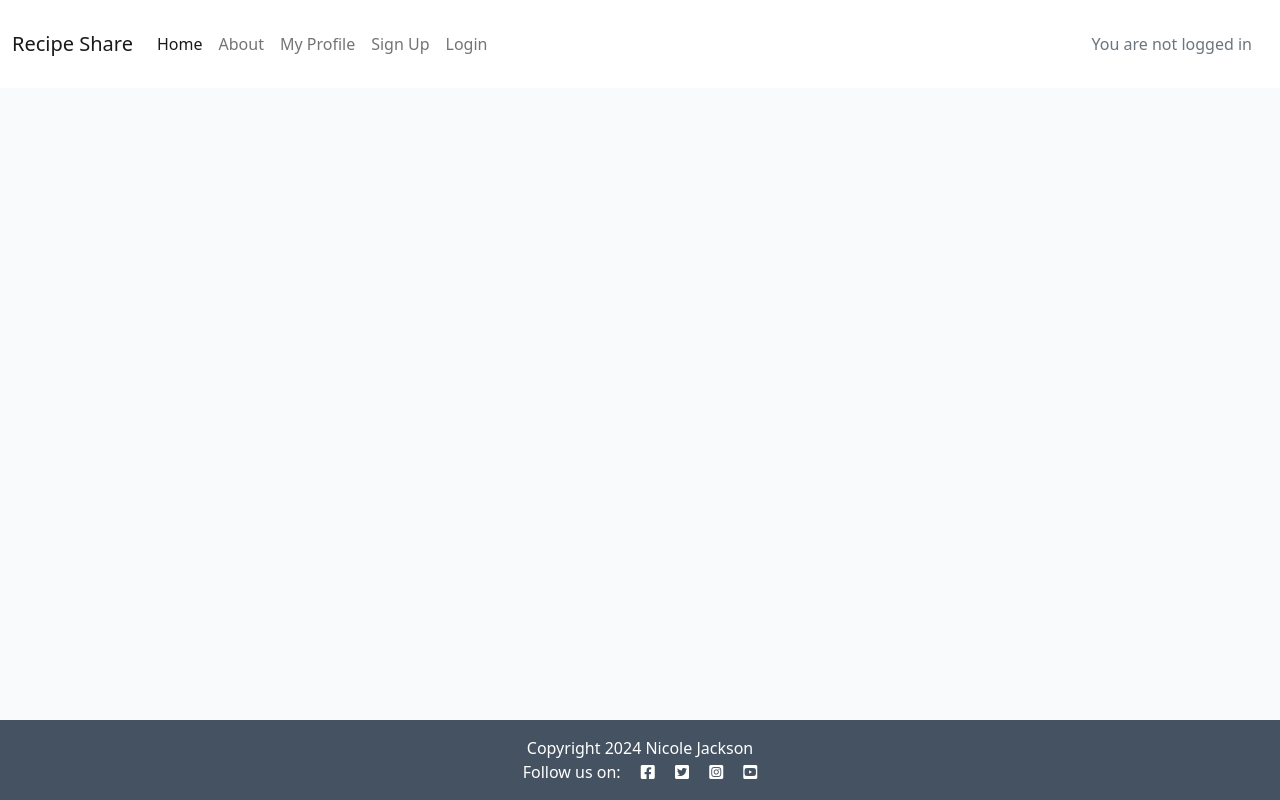
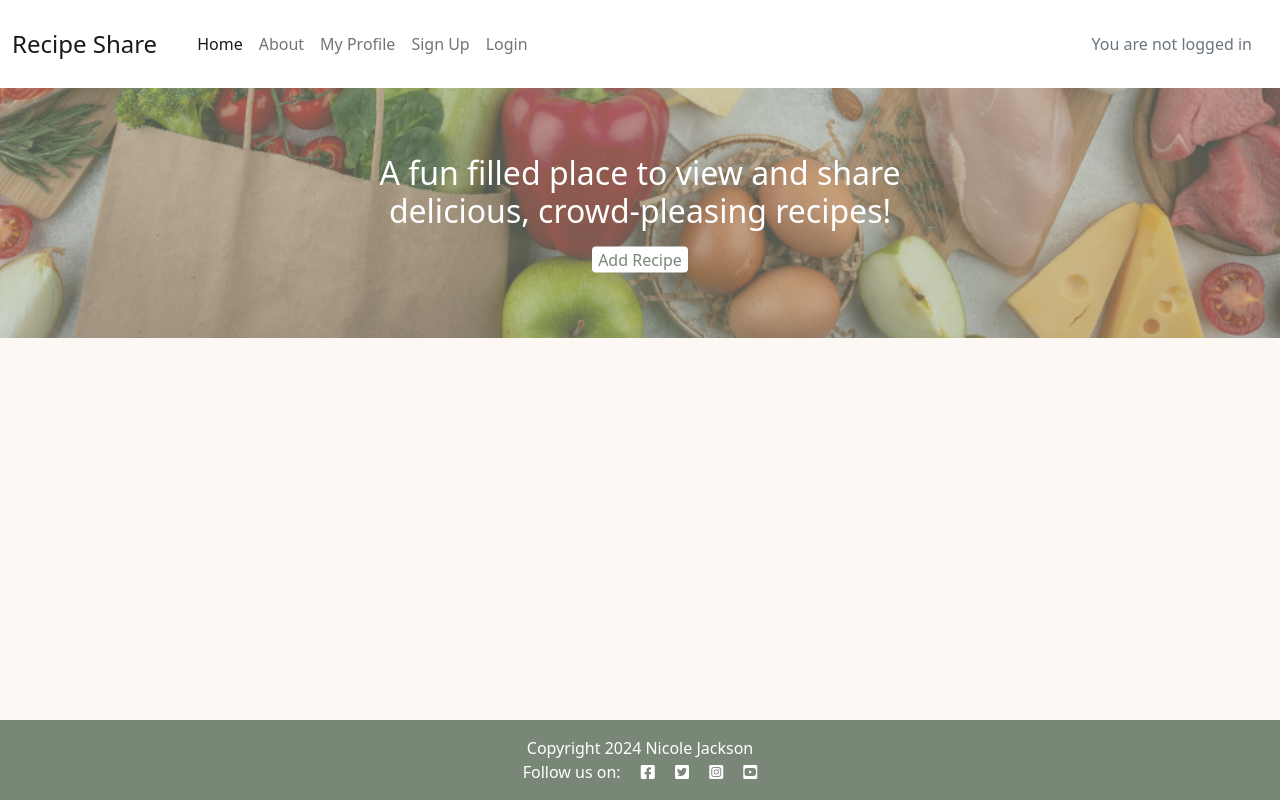
Before and after one commit to NicoleJackson89/pp4-recipe-share, a Django app: page / in a window 1280 px wide. Run offline with Django 4.2, Linux system fonts and the light colour scheme; data that the repository does not hold is empty; parts of the project's set-up code (start-up, migrations or seed data) failed here and were passed over.

Commit message:
Update: Styling on html pages

```diff
--- a/blog/templates/blog/index.html
+++ b/blog/templates/blog/index.html
@@ -4,6 +4,19 @@
 {% block content %}
 
 <!-- index.html content starts here -->
+<!-- hero image -->
+<!-- <div class="hero">
+    <div class="justify-content-md-center">
+        <img class="hero-img" src="{% static 'images/hero-1.jpg' %}" alt="placeholder image">
+    </div>
+</div> -->
+<div class="hero-image">
+    <div class="hero-text">
+        <h2>A fun filled place to view and share delicious, crowd-pleasing recipes!</h2>
+        <button class="btn-recipe rounded mt-2">Add Recipe</button>
+    </div>
+</div>
+
 <div class="container-fluid">
     <div class="row">
 
@@ -21,7 +34,7 @@
                                 {% else %}
                                 <img class="card-img-top" src=" {{ recipe.feat_img.url }}" alt="{{ recipe.title }}">
                                 {% endif %}
-                                <div class="image-flash ">
+                                <div class="image-flash">
                                     <p class="author">Author: {{ recipe.author }}</p>
                                 </div>
                             </div>
@@ -31,12 +44,15 @@
                             </a>
 
                             <hr />
-                            <p class="card-text text-muted h6"><i class="far fa-heart"></i>
-                                {{ recipe.likes_count }}
-                            </p>
-                            <!-- <p class="card-text text-muted h6"> {{ recipe.created_on}} <span class="text-secondary"><i class="far fa-heart"></i></span>
+                            <!-- <p class="card-text text-muted h6"><i class="far fa-heart"></i>
                                 {{ recipe.likes_count }}
                             </p> -->
+                            <div class="d-flex flex-row-reverse">
+                                <p class="card-text text-muted h6"> {{ recipe.created_on}} <span class="text-secondary .d-inline-flex"><i class="far fa-heart"></i></span>
+                                {{ recipe.likes_count }}
+                                </p>
+                            </div>
+
                         </div>
                     </div>
                 </div>
@@ -53,10 +69,13 @@
     <nav aria-label="Page navigation">
         <ul class="pagination justify-content-center">
             {% if page_obj.has_previous %}
-            <li><a href="?page={{ page_obj.previous_page_number }}" class="page-link">&laquo; Back </a></li>
+            <li><a href="?page={{ page_obj.previous_page_number }}" class="rounded page-link btn-secondary">&laquo;
+                    Back
+                </a></li>
             {% endif %}
             {% if page_obj.has_next %}
-            <li><a href="?page={{ page_obj.next_page_number }}" class="page-link"> Next &raquo;</a></li>
+            <li><a href="?page={{ page_obj.next_page_number }}" class="rounded page-link btn-secondary"> Next
+                    &raquo;</a></li>
             {% endif %}
         </ul>
     </nav>
--- a/recipeshare/settings.py
+++ b/recipeshare/settings.py
@@ -55,7 +55,7 @@ INSTALLED_APPS = [
     'cloudinary',
     'blog',
     'about',
-    'my_profile.apps.MyProfileConfig'
+    'my_profile.apps.MyProfileConfig',
 ]
 
 SITE_ID = 1
--- a/static/css/style.css
+++ b/static/css/style.css
@@ -7,11 +7,11 @@ body {
 }
 
 .dark-bg {
-    background-color: #445261;
+    background-color: #798777;
 }
 
 .main-bg {
-    background-color: #F9FAFC;
+    background-color: #fdf8f3;
 }
 
 .card {
@@ -26,9 +26,10 @@ body {
 .image-flash {
     position: absolute;
     bottom: 5%;
-    min-width: 30%;
-    left: -2px;
-    background-color: #188181;
+    min-width: 25%;
+    right: -2px;
+    background-color: #798777;
+    text-align: center;
 }
 
 .scale {
@@ -52,7 +53,7 @@ body {
 }
 
 .masthead-text {
-    background-color: #445261;
+    background-color: #798777;
     color: white;
     position: relative;
 }
@@ -69,7 +70,7 @@ body {
     right: 90%;
     height: 100%;
     width: 150%;
-    background: #445261;
+    background: #798777;
     -webkit-transform: skew(15deg);
     -moz-transform: skew(15deg);
     transform: skew(15deg);
@@ -82,12 +83,16 @@ body {
 
 .post-link {
     text-decoration: none;
-    color: #445261;
+    color: #383b37;
 }
 
 .post-link:hover,
 .page-link {
-    color: #E84610;
+    color: #798777;
+}
+
+.page-link, a {
+    color: #798777;
 }
 
 .post-title {
@@ -101,25 +106,42 @@ body {
 }
 
 .btn-signup,
-.btn-edit {
-    background-color: #188181;
+.btn-edit, .btn-secondary {
+    background-color: #798777;
     color: #fff;
+    border: none;
 }
 
 .btn-signup:hover,
-.btn-signup:active {
+.btn-signup:active,
+.btn-secondary:hover,
+.btn-secondary:active {
     background-color: #fff;
-    color: #23BBBB;
+    color: #798777;
+    border: none;
+}
+
+.btn-recipe {
+    background-color: #fff;
+    color: #798777;
+    border: none;
+}
+
+.btn-recipe:hover,
+.btn-recipe:active {
+    background-color: #798777;
+    color: #fff;
+    border: none;
 }
 
 .link {
-    color: #23BBBB;
+    color: #A2B29F;
     text-decoration: none;
 }
 
 .link:hover,
 .link:active {
-    color: #445261;
+    color: #A2B29F;
     text-decoration: underline;
 }
 
@@ -158,8 +180,61 @@ body {
 
 #card {
     width: 450px;
-    background-color: #efefef;
+    background-color: #fff;
     border: none;
     cursor: pointer;
     text-align: center;
 }
+
+/* message alerts */
+
+.alert {
+    border-radius: 5px;
+    background-color: #A2B29F;
+    text-align: center;
+    color: #383b37;
+}
+
+/* nav bar */
+
+.navbar-brand {
+    font-size: x-large;
+    font-weight: 500;
+    margin-right: 2rem;
+}
+
+.signup li::marker {
+    text-decoration: none;
+}
+
+/* signup */
+
+li {
+    list-style-type: none;
+}
+
+/* hero */
+
+.hero-image {
+    /* Use "linear-gradient" to add a darken background effect to the image (photographer.jpg). This will make the text easier to read */
+    background-image: linear-gradient(rgba(162, 178, 159, 0.5), rgba(162, 178, 159, 0.5)), url("/static/images/hero-1.jpg");
+
+    /* Set a specific height */
+    height: 250px;
+
+    /* Position and center the image to scale nicely on all screens */
+    background-position: bottom;
+    background-repeat: no-repeat;
+    background-size: cover;
+    position: relative;
+  }
+
+  /* Place text in the middle of the image */
+  .hero-text {
+    text-align: center;
+    position: absolute;
+    top: 50%;
+    left: 50%;
+    transform: translate(-50%, -50%);
+    color: white;
+  }
--- a/templates/account/login.html
+++ b/templates/account/login.html
@@ -7,7 +7,7 @@
 
 {% block content %}
 
-<div class="container">
+<div class="container text-center">
   <div class="row">
     <div class="col-md-8 mt-3 offset-md-2">
       <h3>{% trans "Sign In" %}</h3>
--- a/templates/account/logout.html
+++ b/templates/account/logout.html
@@ -5,7 +5,7 @@
 {% block head_title %}{% trans "Sign Out" %}{% endblock %}
 
 {% block content %}
-<div class="container">
+<div class="container text-center">
     <div class="row">
         <div class="col-md-8 mt-3 offset-md-2">
             <h3>{% trans "Logout" %}</h3>
--- a/templates/account/signup.html
+++ b/templates/account/signup.html
@@ -5,7 +5,7 @@
 {% block head_title %}{% trans "Signup" %}{% endblock %}
 
 {% block content %}
-<div class="container">
+<div class="container text-center">
     <div class="row">
         <div class="col-md-8 mt-3 offset-md-2">
             <h3>{% trans "Sign Up" %}</h3>
--- a/templates/base.html
+++ b/templates/base.html
@@ -81,10 +81,11 @@
             </div>
         </div>
     </nav>
+
     <!-- displaying Django messages -->
     <div class="container">
         <div class="row">
-            <div class="col-md-8 offset-md-2">
+            <div class="col-md-6 offset-md-3">
                 {% for message in messages %}
                 <div class="alert {{ message.tags }} alert-dismissible fade show" id="msg" role="alert">
                     {{ message | safe }}
```
Also changed, not shown: blog/templates/blog/recipe_detail.html (+8 -8 lines), static/images/hero-1.jpg (added), static/images/hero-2.jpg (added), static/images/hero-3.jpg (added).
